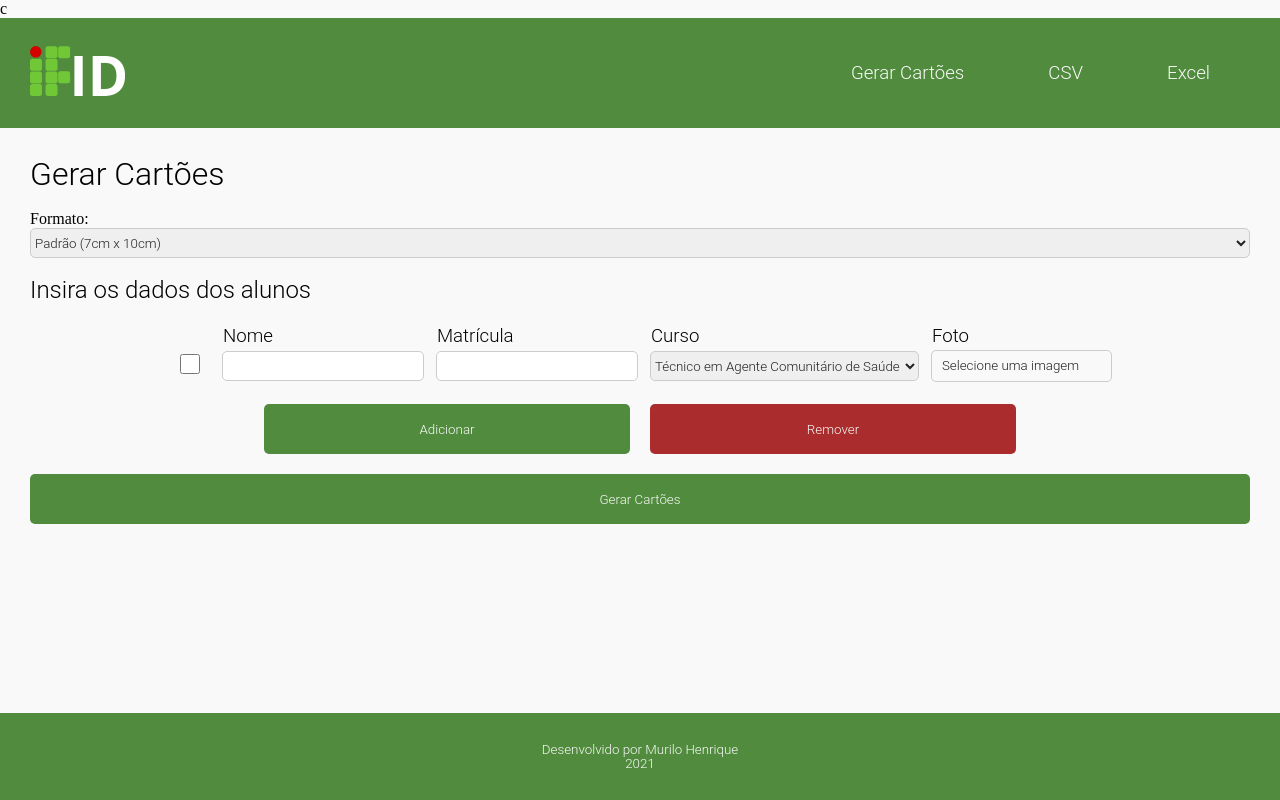
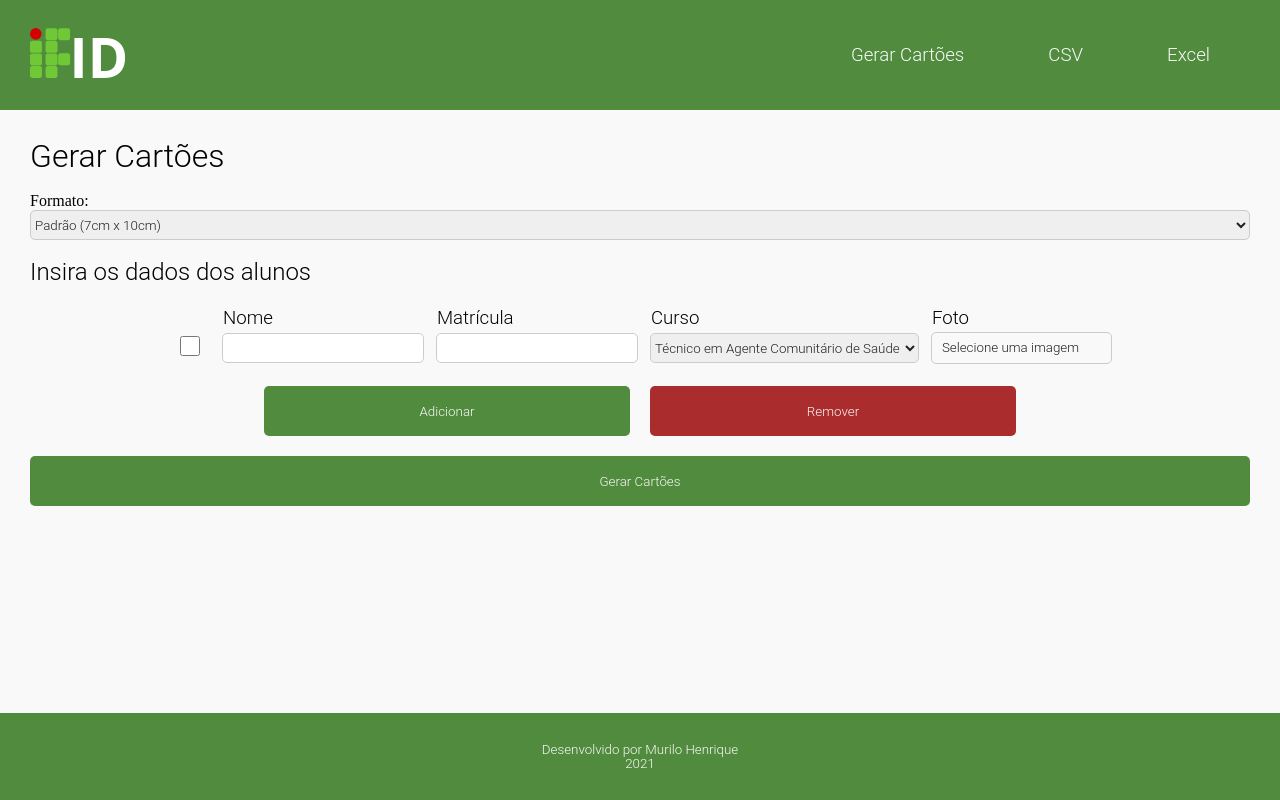
Before and after one commit to murilo-henrique060/IFID, a PHP site: page / in a window 1280 px wide. Run offline with PHP 8.4, Linux system fonts and the light colour scheme.

Commit message:
fixed c issue

```diff
--- a/index.php
+++ b/index.php
@@ -7,7 +7,7 @@
 
     <meta charset="UTF-8">
 
-    c
+    <link rel="shortcut icon" href="img/favicon.png" type="image/x-icon">
 
     <title>IFID</title>
 </head>
```
